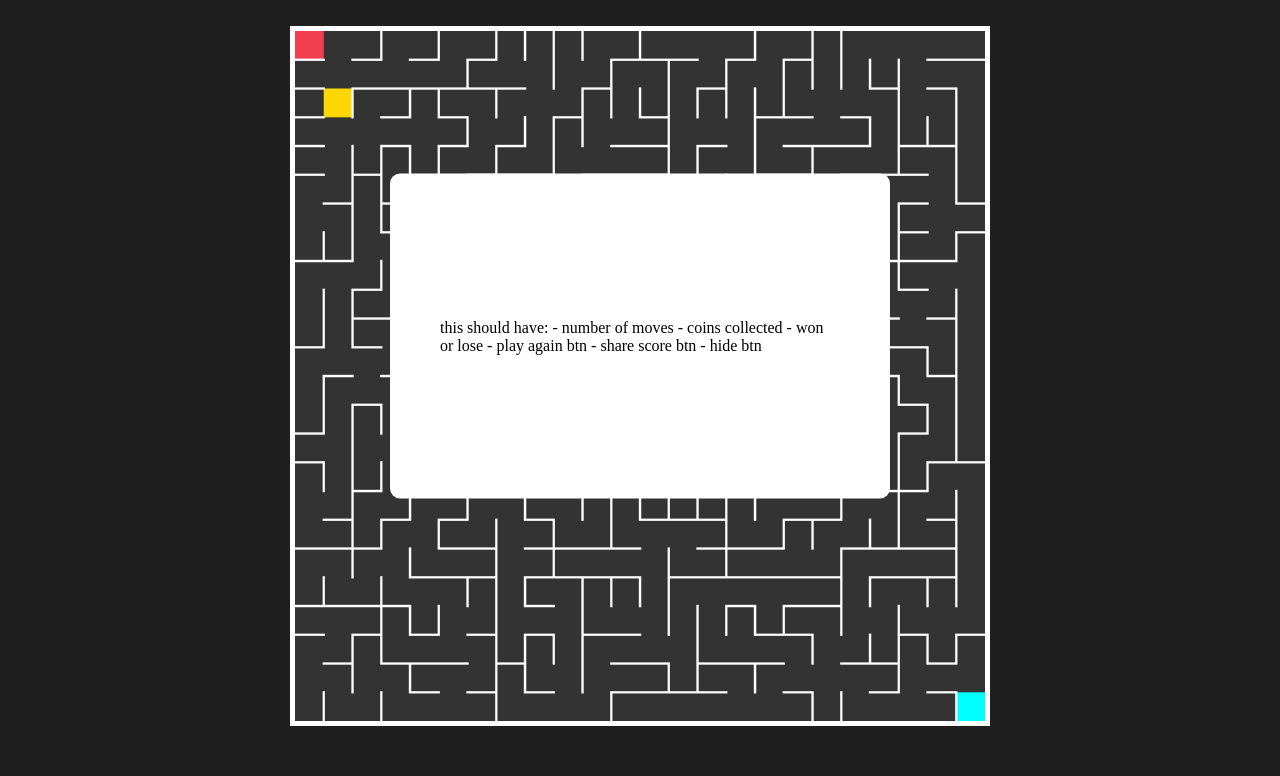
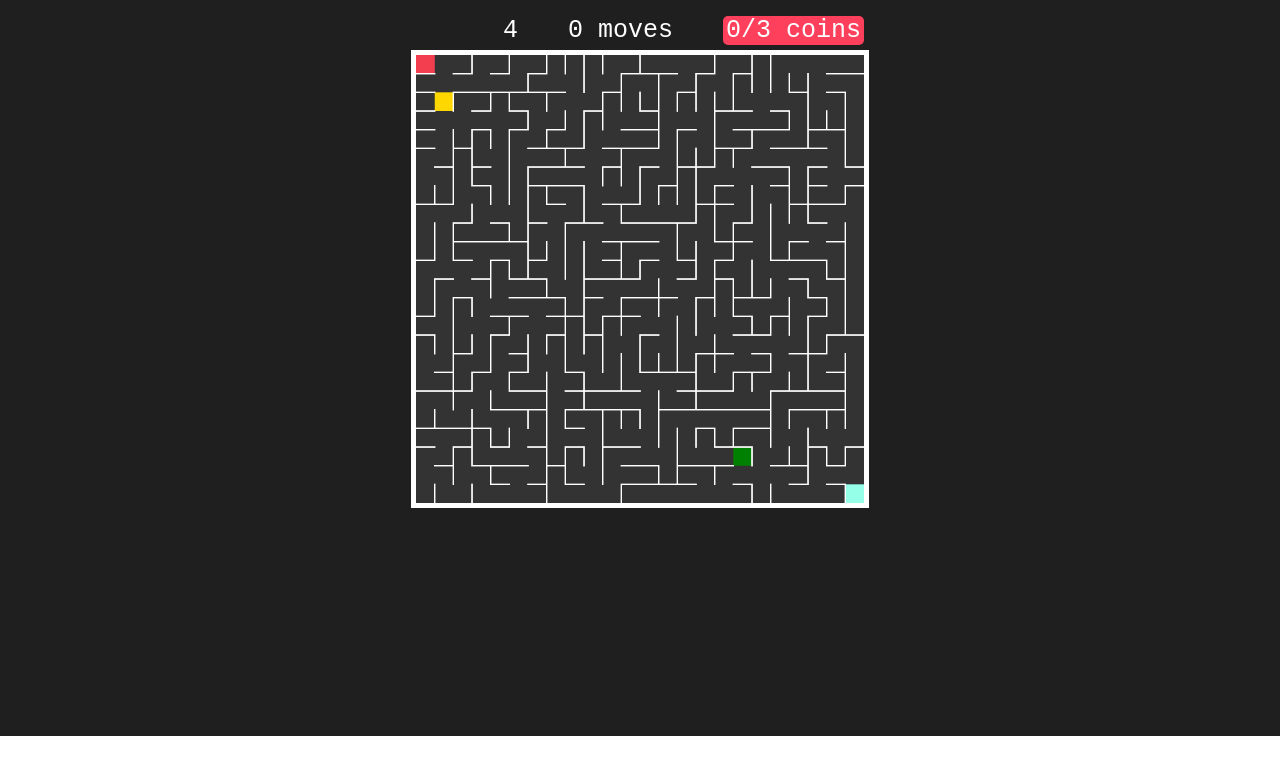
Before and after one commit to aneil04/CoolMazeGame, a website with bundled scripts: page index.html in a window 1280 px wide. Shown: the part 64-840 px from the top of the page. After the commit the page ends 800 px from the top, so only its background shows below. Built offline with nearby package versions, Linux system fonts and the light colour scheme.

Commit message:
added more features

```diff
--- a/index.html
+++ b/index.html
@@ -11,8 +11,16 @@
 </head>
 
 <body>
+    <div class="nav">
         <div class="title">Maze Game</div>
+    </div>
+    <div class="container">
         <div class="maze-container">
+            <div class="game-info">
+                <div id="timer" class="game-txt">1:20</div>
+                <div id="moves" class="game-txt">0 moves</div>
+                <div id="coins-collected" class="game-txt red">0/3 coins</div>
+            </div>
             <canvas id="maze" tabindex="1" class="maze-canvas">
             </canvas>
         </div>
@@ -25,6 +33,7 @@
             - share score btn
             - hide btn
         </div>
+    </div>
 </body>
 
 </html>
--- a/src/index.js
+++ b/src/index.js
@@ -7,6 +7,11 @@ import Enemy from './enemy.js';
 
 var canvas = document.getElementById("maze");
 var ctx = canvas.getContext('2d');
+
+let coinsElement = document.getElementById('coins-collected');
+let timeElement = document.getElementById('timer');
+
+let time = 0;
 
 const gameWidth = 600;
 const gameHeight = 600;
@@ -67,8 +72,9 @@ for (let row = 0; row < numCellsY - 1; row++) {
 let kMaze = new Kruskals(numCellsX, numCellsY, cells, posWalls, cellSize);
 let player = new Player(0, 0, numCellsX, numCellsY, cellSize, cells);
 
+
 //add update method to enemy that uses aStar class
-let enemy1 = new Enemy(7, 10, cellSize);
+let enemy1 = new Enemy(numCellsX - 1, numCellsY - 1, cellSize);
 let enemy2 = new Enemy(15, 13, cellSize);
 let enemies = [enemy1]
 
@@ -197,11 +203,20 @@ findAllSols();
 
 let lastTime = 0;
 let lastEnemyMoveTime = 0;
-let enemyMoveInterval = 2;
+let enemyMoveInterval = 0.5;
+let wonGame = false;
 
 function gameLoop(timestamp) {
     let deltaTime = timestamp - lastTime;
     lastTime = timestamp;
+
+    if (!wonGame) {
+        time += deltaTime / 1000;
+        if (time > 60) {
+
+        }
+        timeElement.innerText = Math.floor(time);
+    }
 
     ctx.clearRect(0, 0, gameWidth, gameHeight);
     ctx.fillStyle = '#333333';
@@ -209,6 +224,11 @@ function gameLoop(timestamp) {
 
     if (currentCoin < coins.length - 1) {
         if (player.row == coins[currentCoin].row && player.col == coins[currentCoin].col) {
+            coinsElement.innerText = (currentCoin) + "/3 coins"
+            if (currentCoin == 3) {
+                coinsElement.classList.remove('red');
+                coinsElement.classList.add('green');
+            }
             currentCoin++;
         }
     }
@@ -231,6 +251,7 @@ function gameLoop(timestamp) {
         previous position of player
     */
 
+    //run this loop when the player makes a move
     if (lastEnemyMoveTime <= 0) {
         for (let x = 0; x < enemies.length; x++) {
             if (lastEnemyMoveTime <= 0) {
@@ -244,7 +265,7 @@ function gameLoop(timestamp) {
 
         lastEnemyMoveTime = enemyMoveInterval;
     } else {
-        lastEnemyMoveTime -= 1 / deltaTime;
+        lastEnemyMoveTime -= deltaTime / 1000;
     }
 
     enemies.forEach(enemy => {
@@ -254,6 +275,7 @@ function gameLoop(timestamp) {
     kMaze.draw(ctx);
 
     if (player.row == endRow && player.col == endCol && currentCoin == coins.length - 1) {
+        wonGame = true;
         //player won
         solutionCells.forEach(node => {
             node.draw(ctx);
--- a/src/maze.js
+++ b/src/maze.js
@@ -59,7 +59,7 @@ export default class Kruskals {
 
     draw(ctx) {
         // ctx.fillStyle = "#F2AF5C";
-        ctx.fillStyle = 'aqua'
+        ctx.fillStyle = '#95FFE8'
         ctx.fillRect((this.numCellsX - 1) * this.cellSize, (this.numCellsY - 1) * this.cellSize, this.cellSize, this.cellSize)
 
         this.cells.forEach(row => {
--- a/src/player.js
+++ b/src/player.js
@@ -13,6 +13,8 @@ export default class Player {
         this.cells = cells;
 
         this.moves = 0;
+        this.movesElement = document.getElementById('moves');
+
 
         document.getElementById('maze').addEventListener('keydown', (e) => {
             if (e.key == 'w' || e.key == "ArrowUp") { //move up
@@ -59,6 +61,8 @@ export default class Player {
                 this.cloneRow = this.row;
                 this.cloneCol = this.col;
             }
+
+            this.movesElement.innerText = this.moves + (this.moves == 1? " move" : " moves");
         })
     }
 
--- a/styles.css
+++ b/styles.css
@@ -1,28 +1,73 @@
 body {
     margin: 0;
     padding: 0;
+    font-family: monospace;
 }
 
-.maze-container {
+.nav {
     width: 100%;
-    height: 100vh;
+    height: 7vh;
     display: flex;
+    flex-direction: row;
+    align-items: center;
     justify-content: center;
+}
+
+.container {
+    width: 100%;
+    height: 93vh;
+    display: flex;
+    align-items: center;
+    flex-direction: column;
     background-color: rgb(31, 31, 31);
     margin: 0;
 }
 
+.maze-container {
+    display: flex;
+    align-items: center;
+    flex-direction: column;
+    width: 35%;
+    margin-top: 3vh;
+}
+
+.game-info {
+    display: flex;
+    flex-direction: row;
+    justify-content: flex-end;
+    width: 100%;
+    margin-bottom: 5px;
+}
+
+.game-txt {
+    font-size: 25px;
+    color: white;
+    margin-left: 50px;
+}
+
 .maze-canvas {
-    margin: 50px;
     padding: 0;
     border:5px solid rgb(255, 255, 255);
     outline: none;
+    width: 100%;
 }
+
 
 .title {
     font-size: 35px;
-    font-family: monospace;
+    background-color: white;
+}
 
+.red {
+    background-color: #FF405C;
+    border-radius: 5px;
+    padding: 0px 3px 0px 3px;
+}
+
+.green {
+    background-color: #62D1AB;
+    border-radius: 5px;
+    padding: 0px 3px 0px 3px;
 }
 
 .active {
@@ -43,4 +88,5 @@ body {
     border-radius: 10px;
     border: none;
     padding: 50px;
+    scale: 0;
 }
```
Also changed, not shown: firebase.js (deleted, +0 -31 lines). Lines whose indentation alone changed are shown as unchanged.
